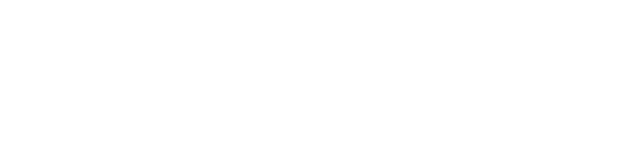
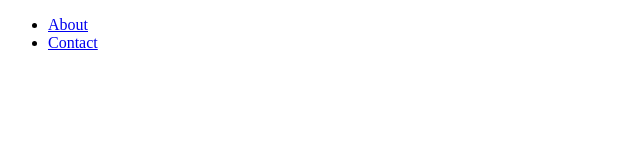
Before and after one commit to monikasharma26/MonikamyBlog, a plain HTML site: page template/blog.html in a window 1280 px wide. Shown: the whole page, without its empty margins (0-640 px from the left). Drawn offline with Linux system fonts and the light colour scheme.

Commit message:
[Monika] blog ref links

```diff
--- a/template/blog.html
+++ b/template/blog.html
@@ -6,6 +6,13 @@
     <title>Document</title>
 </head>
 <body>
-
+     <!-- navigation section of the website to add links to other pages -->
+     <nav>
+        <!-- Unordered List Added -->
+        <ul>
+            <li><a href="index.html">About</a></li>
+            <li><a href="contact.html">Contact</a></li>
+        </ul>
+    </nav>
 </body>
 </html>
```
